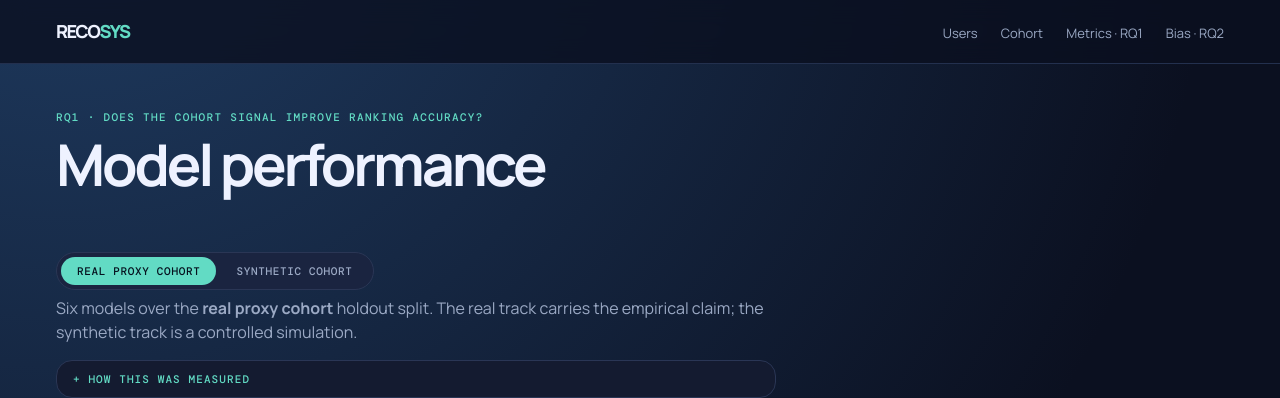
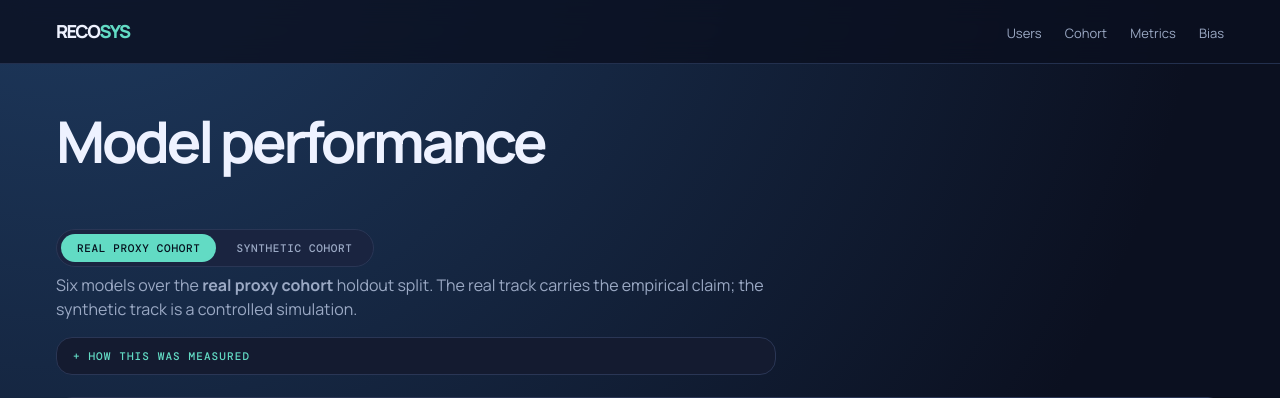
Before and after one commit to Aryanshah010/recosys, a FastAPI app: page /metrics in a window 1280 px wide. Shown: the top 398 px of the page. Run offline with FastAPI, Linux system fonts and the light colour scheme; parts of the project's set-up code (start-up, migrations or seed data) failed here and were passed over.

Commit message:
small changes in the ui

```diff
--- a/api/templates/base.html
+++ b/api/templates/base.html
@@ -3,7 +3,9 @@
   <head>
     <meta charset="UTF-8" />
     <meta name="viewport" content="width=device-width, initial-scale=1.0" />
-    <title>{% block title %}recosys · Localized Hybrid Recommender{% endblock %}</title>
+    <title>
+      {% block title %}recosys · Localized Hybrid Recommender{% endblock %}
+    </title>
     <link rel="stylesheet" href="/static/style.css" />
   </head>
   <body>
@@ -12,8 +14,8 @@
       <div class="links">
         <a href="/">Users</a>
         <a href="/cohort">Cohort</a>
-        <a href="/metrics">Metrics · RQ1</a>
-        <a href="/bias">Bias · RQ2</a>
+        <a href="/metrics">Metrics</a>
+        <a href="/bias">Bias</a>
       </div>
     </nav>
     <main class="wrap">{% block content %}{% endblock %}</main>
--- a/api/templates/bias.html
+++ b/api/templates/bias.html
@@ -1,6 +1,5 @@
 {% extends "base.html" %} {% import "_macros.html" as ui %} {% block title
 %}Bias Analysis — RQ2{% endblock %} {% block content %}
-<div class="eyebrow">RQ2 · What does the cohort signal cost in diversity?</div>
 <h1>Diversity and filter-bubble effects</h1>
 
 {{ ui.track_toggle('/bias', tracks, track_labels, track) }}
--- a/api/templates/landing.html
+++ b/api/templates/landing.html
@@ -2,7 +2,7 @@
 Recommender{% endblock %} {% block content %}
 <section class="hero">
   <div>
-    <div class="eyebrow">Hybrid recommender · BSc Computing thesis</div>
+    <div class="eyebrow">Hybrid recommender</div>
     <h1>Does a cohort signal<br />change what you see?</h1>
     <p class="caption wide">
       Pick a user from the modelled cohort, generate recommendations from all
--- a/api/templates/metrics.html
+++ b/api/templates/metrics.html
@@ -1,8 +1,5 @@
 {% extends "base.html" %} {% import "_macros.html" as ui %} {% block title
 %}Metrics — RQ1{% endblock %} {% block content %}
-<div class="eyebrow">
-  RQ1 · Does the cohort signal improve ranking accuracy?
-</div>
 <h1>Model performance</h1>
 
 {{ ui.track_toggle('/metrics', tracks, track_labels, track) }}
```
